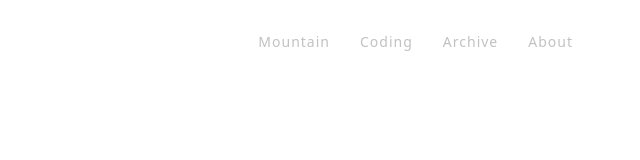
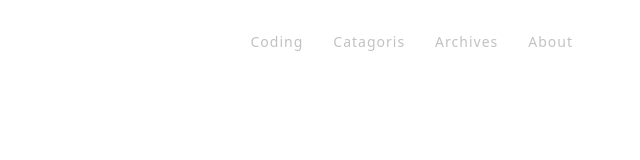
Before and after one commit to justin3737/justin-gatsby-blog, a Gatsby site: page /about in a window 1280 px wide. Shown: the full height of the page, 640-1280 px from the left. Built offline with nearby package versions, Linux system fonts and the light colour scheme; Gatsby itself is replaced by a stand-in of ours.

Commit message:
adjust header

```diff
--- a/src/components/Header/index.js
+++ b/src/components/Header/index.js
@@ -13,39 +13,44 @@ class Header extends React.Component {
   constructor() {
     super()
     this.state = {
-      isOpen: false
+      isOpen: false,
     }
   }
   _onclick = () => {
     const { isOpen } = this.state
     this.setState({
-      isOpen: !isOpen
+      isOpen: !isOpen,
     })
   }
   render() {
     const { title } = this.props
     return (
-      <Head className={this.state.isOpen? "is-open":""}>
+      <Head className={this.state.isOpen ? "is-open" : ""}>
         <Logo>
+          {/* 首頁列出相關文章: 登山, 攝影, 生活. */}
           <Link to="/">{title}</Link>
         </Logo>
         <ListMenu>
           <ListItem>
-            <a className="list-link" href="/">
-              Mountain
-            </a>
-          </ListItem>
-          <ListItem>
+            {/* 列出相關文章: 前端, 後端, */}
             <a className="list-link" href="/">
               Coding
             </a>
           </ListItem>
           <ListItem>
+            {/* 分類 (按照分類排序) */}
             <a className="list-link" href="/">
-              Archive
+              Catagoris
             </a>
           </ListItem>
           <ListItem>
+            {/* 所有文章列表 (按照時間排序) */}
+            <a className="list-link" href="/">
+              Archives
+            </a>
+          </ListItem>
+          <ListItem>
+            {/* 關於我 */}
             <a className="list-link" href="/about">
               About
             </a>
```
